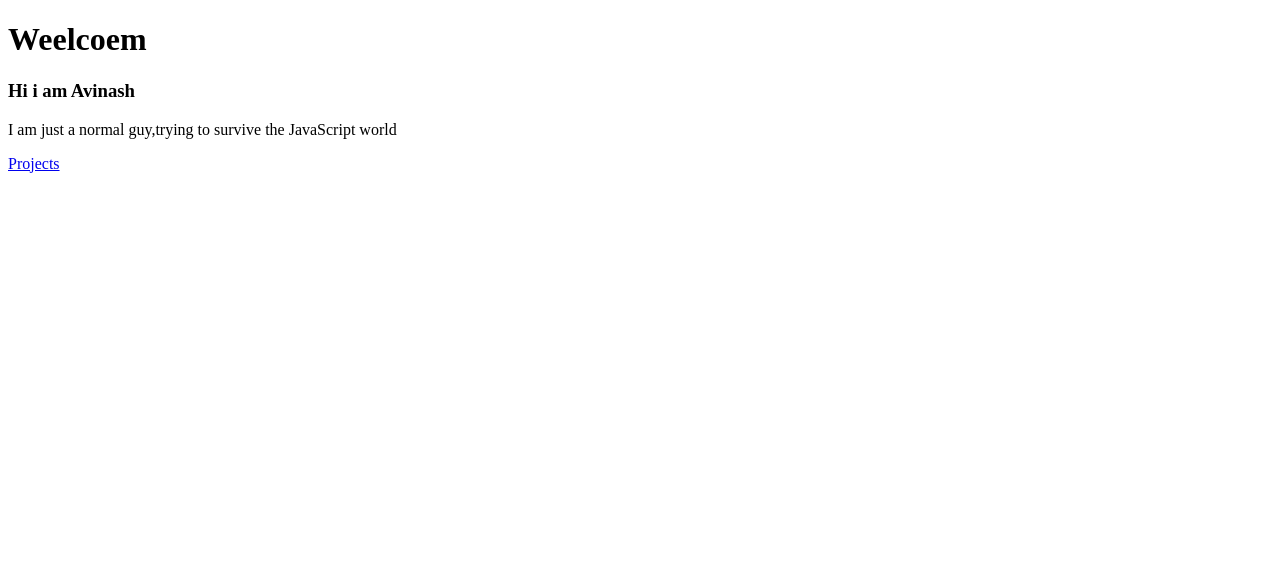
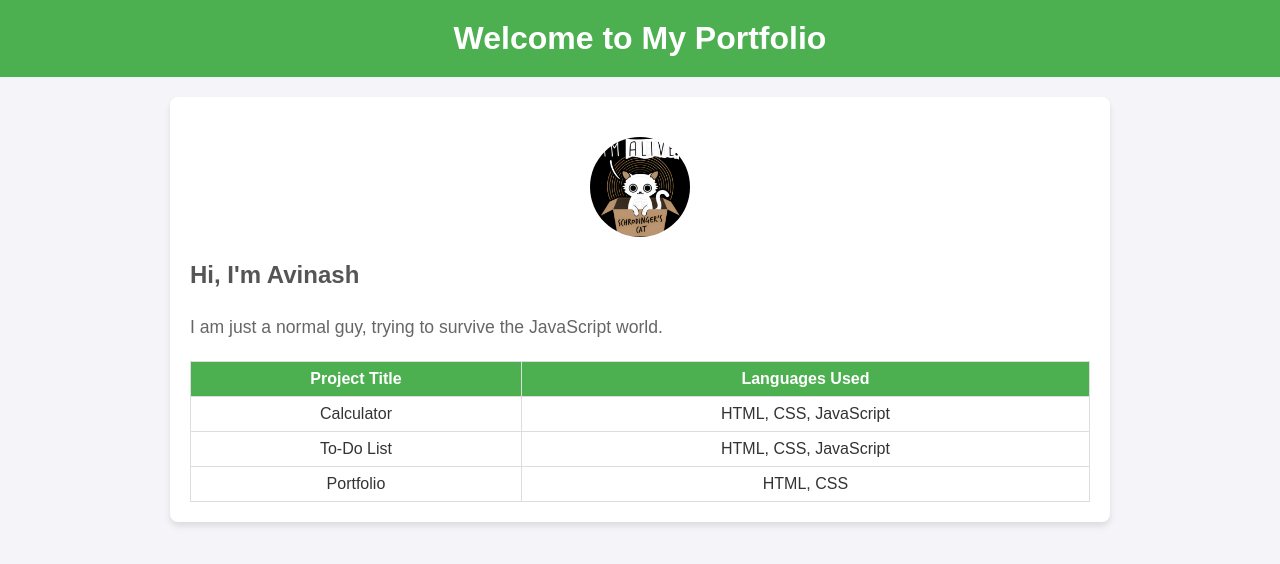
Before and after one commit to nashnc/portfilo, a plain HTML site: page index.html in a window 1280 px wide. Drawn offline with Linux system fonts and the light colour scheme.

Commit message:
15/02/2025 @ 23:21

```diff
--- a/index.html
+++ b/index.html
@@ -3,13 +3,99 @@
   <head>
     <meta charset="UTF-8" />
     <meta name="viewport" content="width=device-width, initial-scale=1.0" />
-    <title>Nash</title>
+    <title>Nash - Portfolio</title>
+    <style>
+      body {
+        font-family: Arial, sans-serif;
+        margin: 0;
+        padding: 0;
+        background-color: #f4f4f9;
+        color: #333;
+      }
+      header {
+        background-color: #4CAF50;
+        color: white;
+        padding: 20px;
+        text-align: center;
+      }
+      header h1 {
+        margin: 0;
+      }
+      main {
+        padding: 20px;
+        max-width: 900px;
+        margin: 20px auto;
+        background-color: white;
+        border-radius: 8px;
+        box-shadow: 0 4px 6px rgba(0, 0, 0, 0.1);
+      }
+      h3 {
+        font-size: 1.5em;
+        color: #555;
+      }
+      p {
+        font-size: 1.1em;
+        line-height: 1.6;
+        color: #666;
+      }
+      table {
+        width: 100%;
+        border-collapse: collapse;
+        margin-top: 20px;
+      }
+      table, th, td {
+        border: 1px solid #ddd;
+        padding: 8px;
+      }
+      th {
+        background-color: #4CAF50;
+        color: white;
+      }
+      td {
+        text-align: center;
+      }
+      .profile-img {
+        display: block;
+        width: 100px;
+        height: 100px;
+        margin: 20px auto;
+        border-radius: 50%;
+        object-fit: cover;
+      }
+    </style>
   </head>
   <body>
-    <h1>Weelcoem</h1>
-    <h3>Hi i am Avinash</h3>
-    <p>I am just a normal guy,trying to survive the JavaScript world</p>
+    <header>
+      <h1>Welcome to My Portfolio</h1>
+    </header>
 
-    <div><a href="projects.html">Projects</a></div>
+    <main>
+      <img src="nash.png" alt="Avinash" class="profile-img" />
+      <h3>Hi, I'm Avinash</h3>
+      <p>I am just a normal guy, trying to survive the JavaScript world.</p>
+
+      <table>
+        <thead>
+          <tr>
+            <th>Project Title</th>
+            <th>Languages Used</th>
+          </tr>
+        </thead>
+        <tbody>
+          <tr>
+            <td>Calculator</td>
+            <td>HTML, CSS, JavaScript</td>
+          </tr>
+          <tr>
+            <td>To-Do List</td>
+            <td>HTML, CSS, JavaScript</td>
+          </tr>
+          <tr>
+            <td>Portfolio</td>
+            <td>HTML, CSS</td>
+          </tr>
+        </tbody>
+      </table>
+    </main>
   </body>
 </html>
```
Also changed, not shown: nash.png (added).
